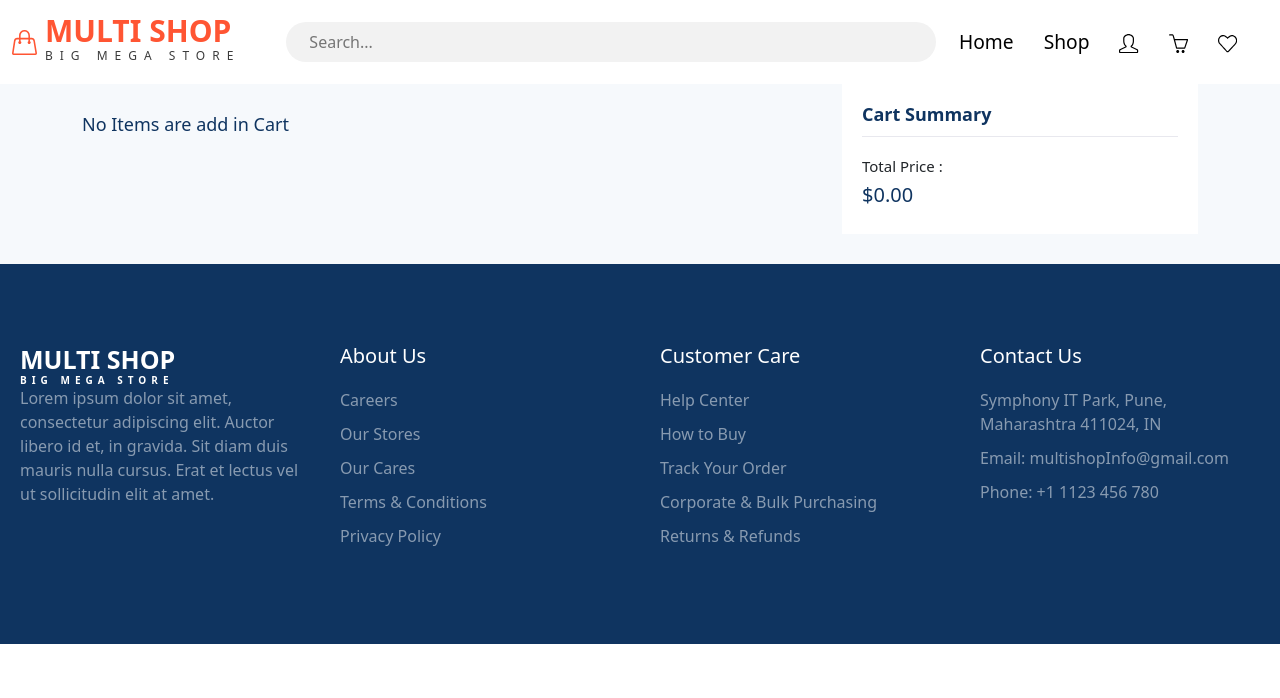
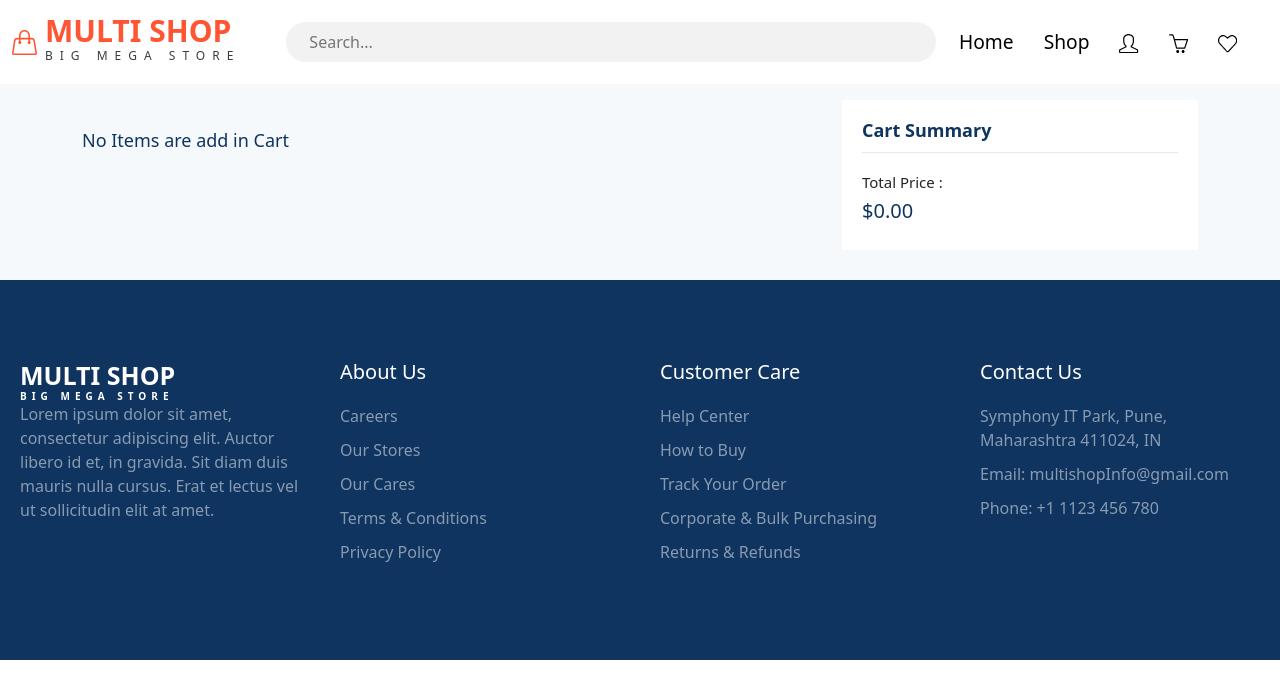
Before and after one commit to kamleshraj/ecom-poc, a React (Create React App) app: page /cart in a window 1280 px wide. Shown: the top 698 px of the page. Built offline with nearby package versions, Linux system fonts and the light colour scheme.

Commit message:
cart page spacing

```diff
--- a/src/pages/Cart.jsx
+++ b/src/pages/Cart.jsx
@@ -23,7 +23,7 @@ const Cart = () => {
     // }
   }, []);
   return (
-    <section className="cart-items">
+    <section className="cart-items pt-3">
       <Container>
         <Row className="justify-content-center">
           <Col md={8}>
```
